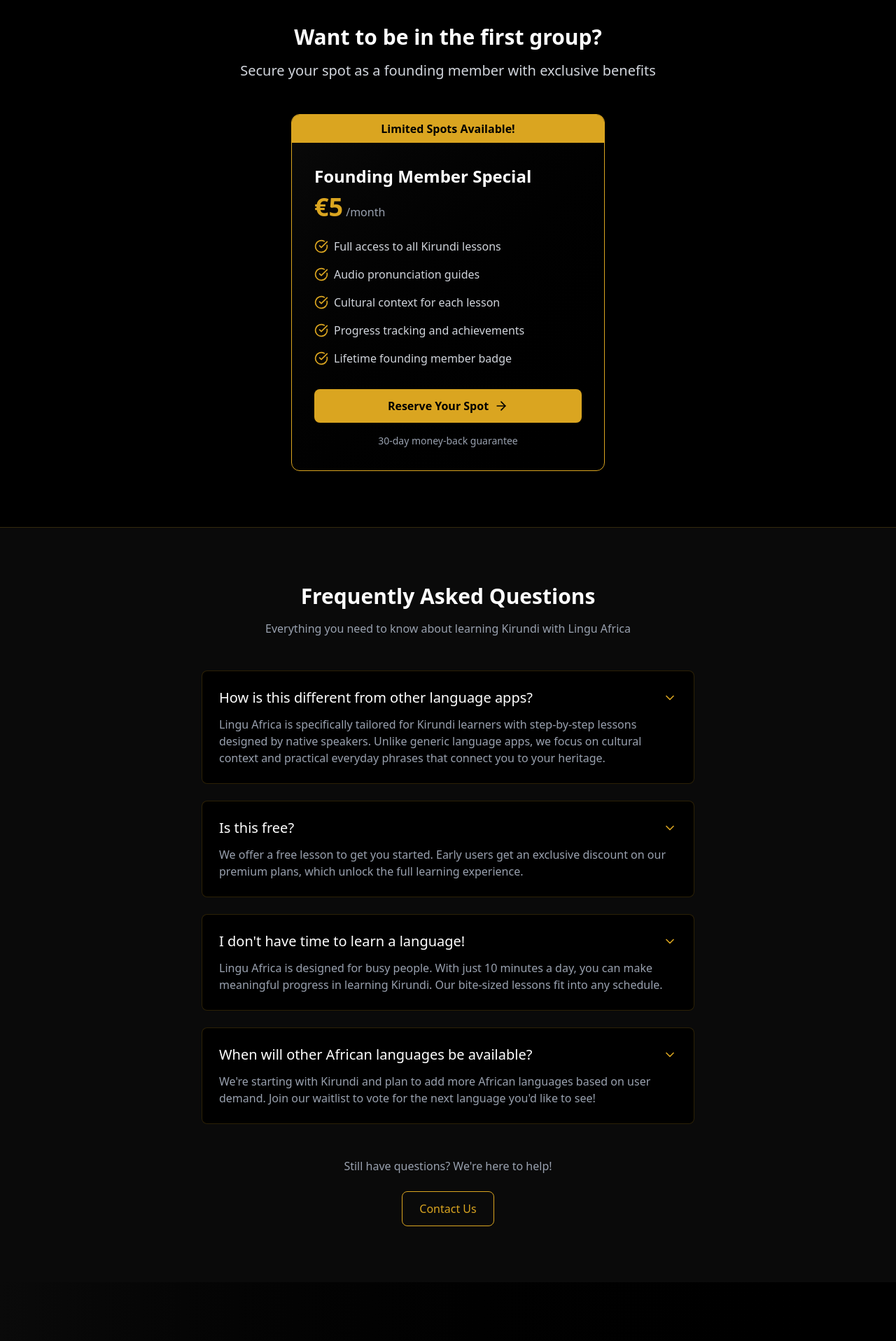
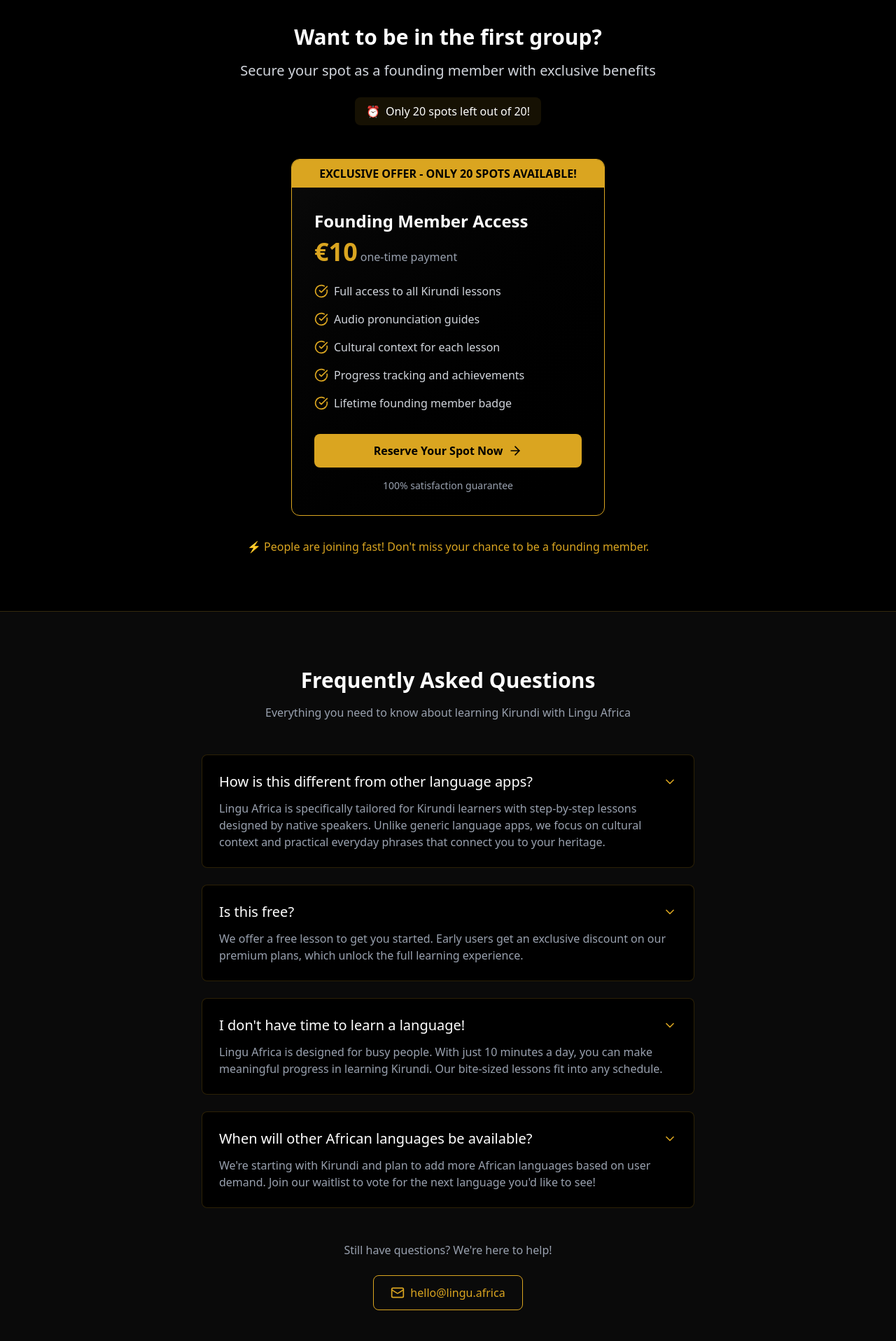
Before and after one commit to lionel-k/lionel-k.github.io, a React (Vite) app in the folder app/: page / in a window 1280 px wide. Shown: the part 1460-3376 px from the top of the page at 70% size. Built offline with nearby package versions, Linux system fonts and the light colour scheme.

Commit message:
Update exclusive offer message and countdown display

```diff
--- a/app/src/pages/Home.tsx
+++ b/app/src/pages/Home.tsx
@@ -1,15 +1,11 @@
 import { useNavigate } from "react-router-dom";
 import {
   GraduationCap,
-  Globe,
   Users,
-  Star,
   CheckCircle,
   ArrowRight,
   Mail,
   Clock,
-  MessageCircle,
-  Heart,
   ChevronDown,
   ExternalLink,
 } from "lucide-react";
@@ -18,6 +14,8 @@ import { useState } from "react";
 const Home = () => {
   const navigate = useNavigate();
   const [email, setEmail] = useState("");
+  const [spotsLeft, setSpotsLeft] = useState(20);
+  const [showCountdown, setShowCountdown] = useState(true);
 
   const benefits = [
     "Young adults in the diaspora who want to reconnect",
@@ -294,19 +292,29 @@ const Home = () => {
             <p className="text-xl text-gray-300 mb-6">
               Secure your spot as a founding member with exclusive benefits
             </p>
+            {showCountdown && (
+              <div className="mb-6">
+                <div className="inline-flex items-center bg-[#DAA520]/10 px-4 py-2 rounded-lg">
+                  <span className="text-[#DAA520] font-bold mr-2">⏰</span>
+                  <span className="text-white font-medium">
+                    Only {spotsLeft} spots left out of 20!
+                  </span>
+                </div>
+              </div>
+            )}
           </div>
 
           <div className="max-w-md mx-auto bg-gradient-to-br from-[#0A0A0A] to-black rounded-xl overflow-hidden border border-[#DAA520]">
             <div className="bg-[#DAA520] text-black text-center py-2 font-bold">
-              Limited Spots Available!
+              EXCLUSIVE OFFER - ONLY 20 SPOTS AVAILABLE!
             </div>
             <div className="p-8">
               <h3 className="text-2xl font-bold text-white mb-2">
-                Founding Member Special
+                Founding Member Access
               </h3>
               <div className="flex items-baseline mb-6">
-                <span className="text-4xl font-bold text-[#DAA520]">€5</span>
-                <span className="text-gray-400 ml-1">/month</span>
+                <span className="text-4xl font-bold text-[#DAA520]">€10</span>
+                <span className="text-gray-400 ml-1">one-time payment</span>
               </div>
               <ul className="space-y-4 mb-8">
                 <li className="flex items-center">
@@ -344,12 +352,19 @@ const Home = () => {
                 onClick={() => navigate("/payment")}
                 className="w-full py-3 bg-[#DAA520] text-black rounded-lg hover:bg-[#B8860B] transition-colors font-semibold flex items-center justify-center"
               >
-                Reserve Your Spot <ArrowRight className="ml-2 w-5 h-5" />
+                Reserve Your Spot Now <ArrowRight className="ml-2 w-5 h-5" />
               </button>
               <p className="text-center text-gray-400 text-sm mt-4">
-                30-day money-back guarantee
+                100% satisfaction guarantee
               </p>
             </div>
+          </div>
+
+          <div className="mt-8 text-center">
+            <p className="text-[#DAA520] font-medium">
+              ⚡ People are joining fast! Don't miss your chance to be a
+              founding member.
+            </p>
           </div>
         </div>
       </div>
@@ -386,9 +401,13 @@ const Home = () => {
             <p className="text-gray-400 mb-6">
               Still have questions? We're here to help!
             </p>
-            <button className="px-6 py-3 bg-transparent border border-[#DAA520] text-[#DAA520] rounded-lg hover:bg-[#DAA520]/10 transition-colors font-medium">
-              Contact Us
-            </button>
+            <a
+              href="mailto:hello@lingu.africa"
+              className="px-6 py-3 bg-transparent border border-[#DAA520] text-[#DAA520] rounded-lg hover:bg-[#DAA520]/10 transition-colors font-medium inline-flex items-center"
+            >
+              <Mail className="w-5 h-5 mr-2" />
+              hello@lingu.africa
+            </a>
           </div>
         </div>
       </div>
@@ -480,7 +499,7 @@ const Home = () => {
             </div>
           </div>
           <div className="border-t border-[#DAA520]/20 mt-12 pt-8 text-center text-gray-400">
-            <p>&copy; 2024 Lingu Africa. All rights reserved.</p>
+            <p>&copy; 2025 Lingu Africa. All rights reserved.</p>
           </div>
         </div>
       </footer>
```
